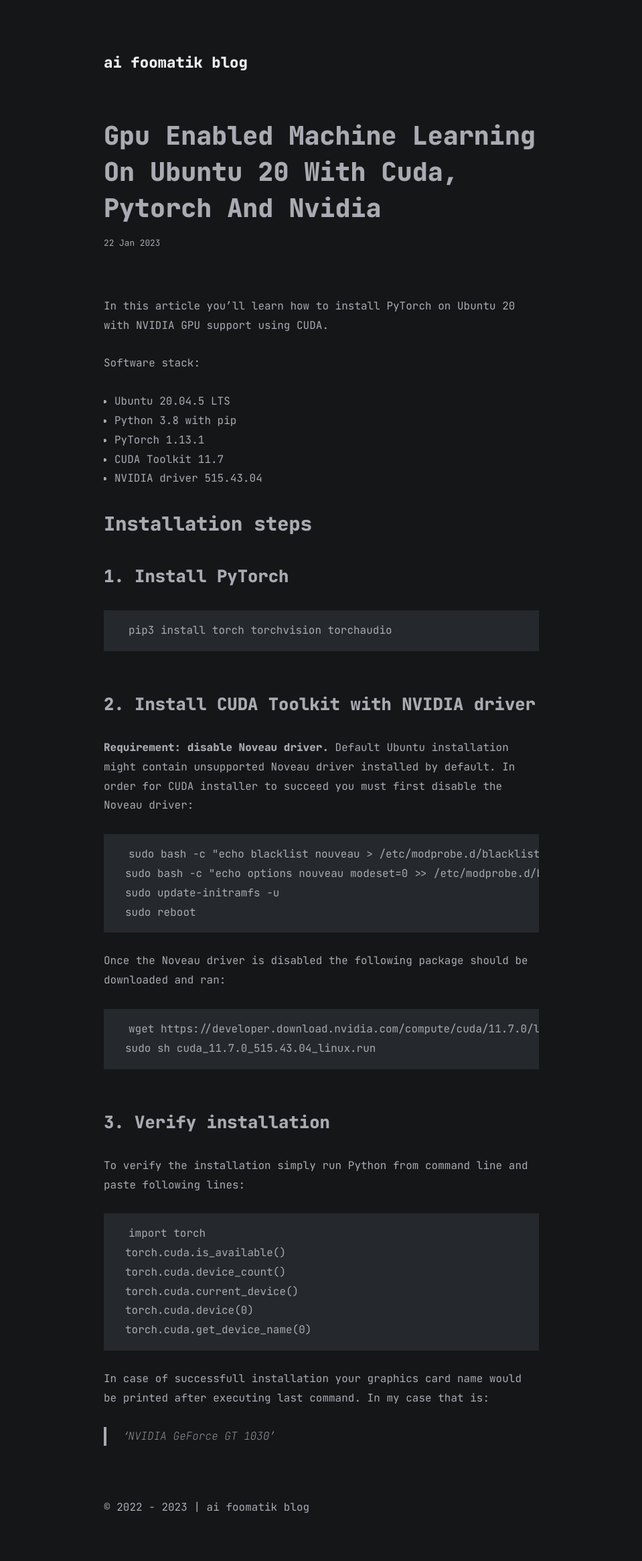
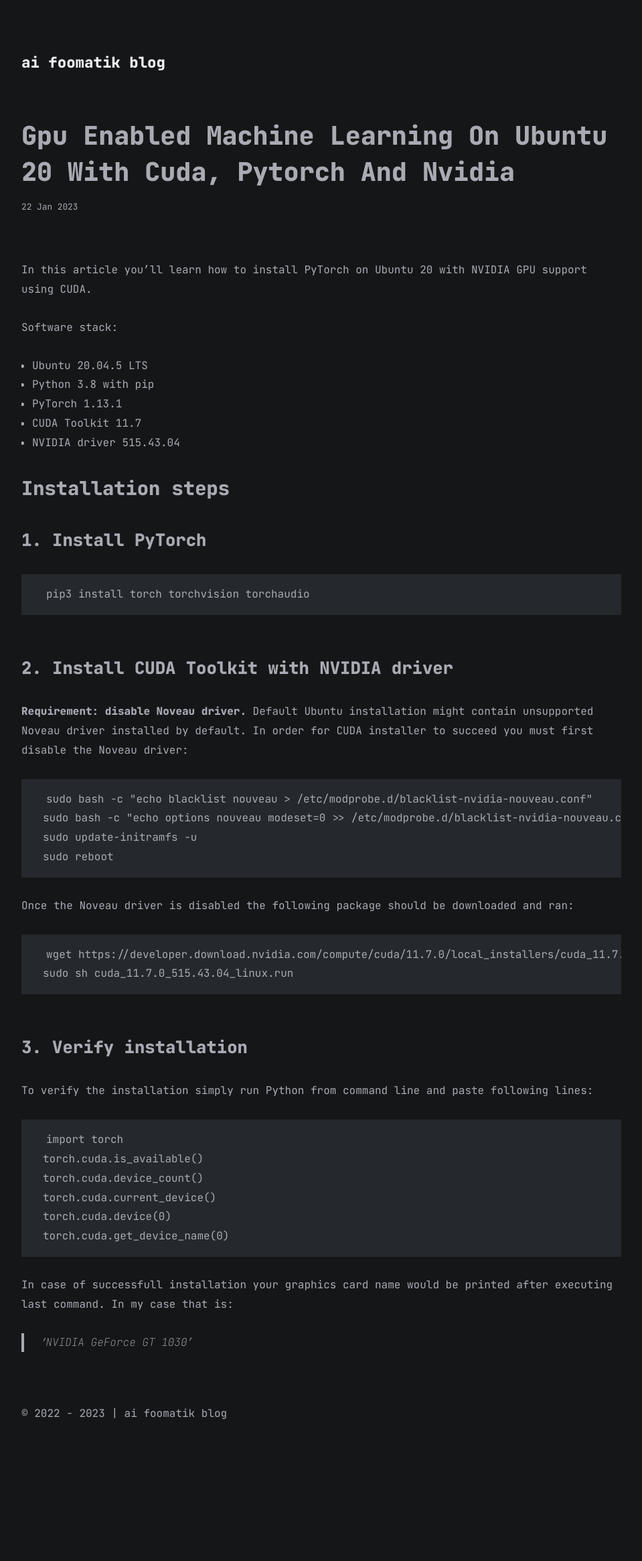
Before and after one commit to wjan/wjan.github.io, a Jekyll site: the page built from all_collections/_posts/2023-01-22-GPU-Enabled-Machine-Learning-on-Ubuntu-20-With-Cuda,-PyTorch-and-NVIDIA.md, in a window 1280 px wide. Shown: the whole page at 67% size, without its empty margins (160-1119 px from the left). Built offline with Jekyll 4.4.1, drawn with Linux system fonts in a browser that asks for light colours; after the commit the page ends 2190 px from its top, so only the background shows below that.

Commit message:
Update post.css

```diff
--- a/assets/css/post.css
+++ b/assets/css/post.css
@@ -45,7 +45,7 @@
 }
 main {
   margin: 0 auto;
-  max-width: 650px;
+  max-width: 70%;
   padding: 3rem 0 4rem 0;
 }
 .article {
```
